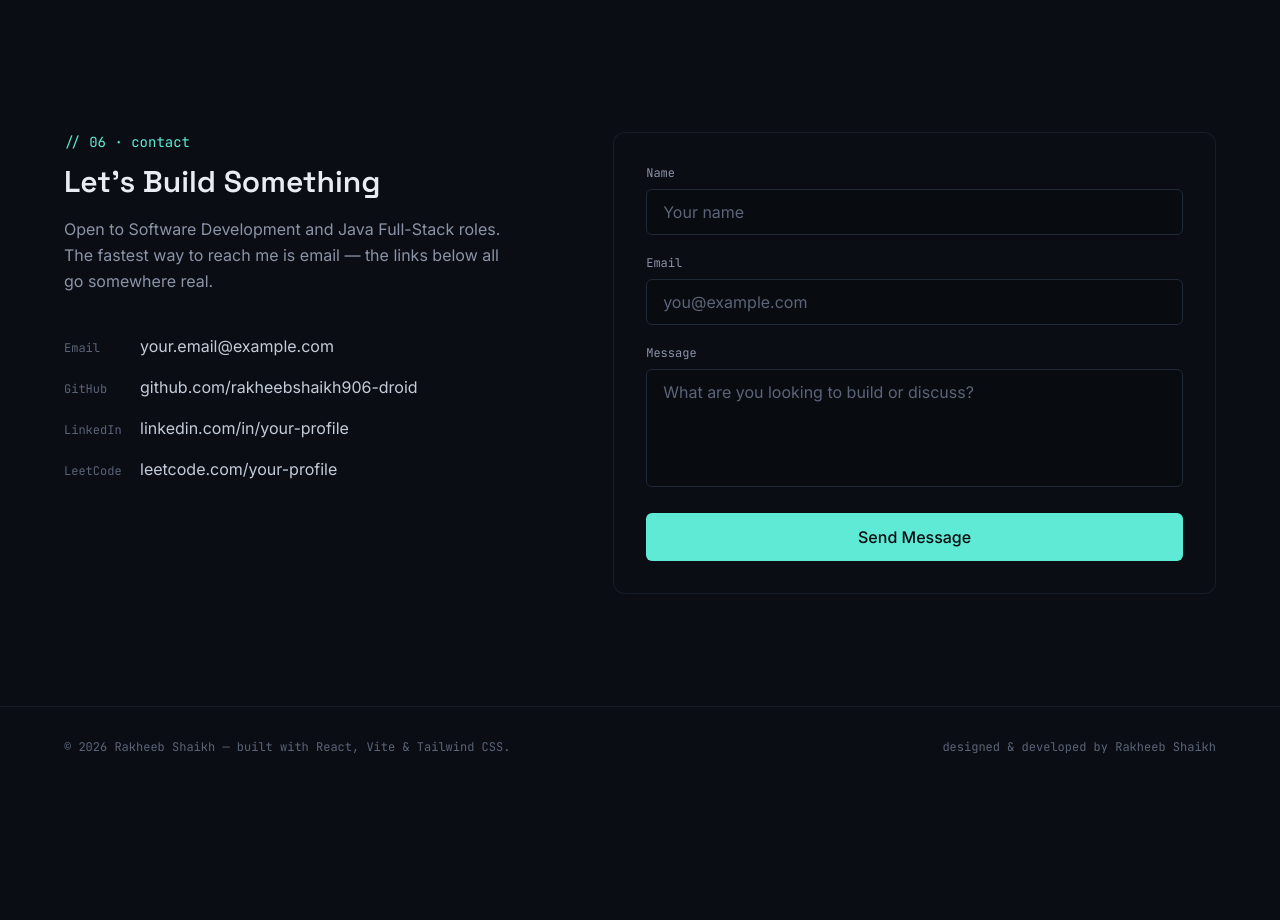
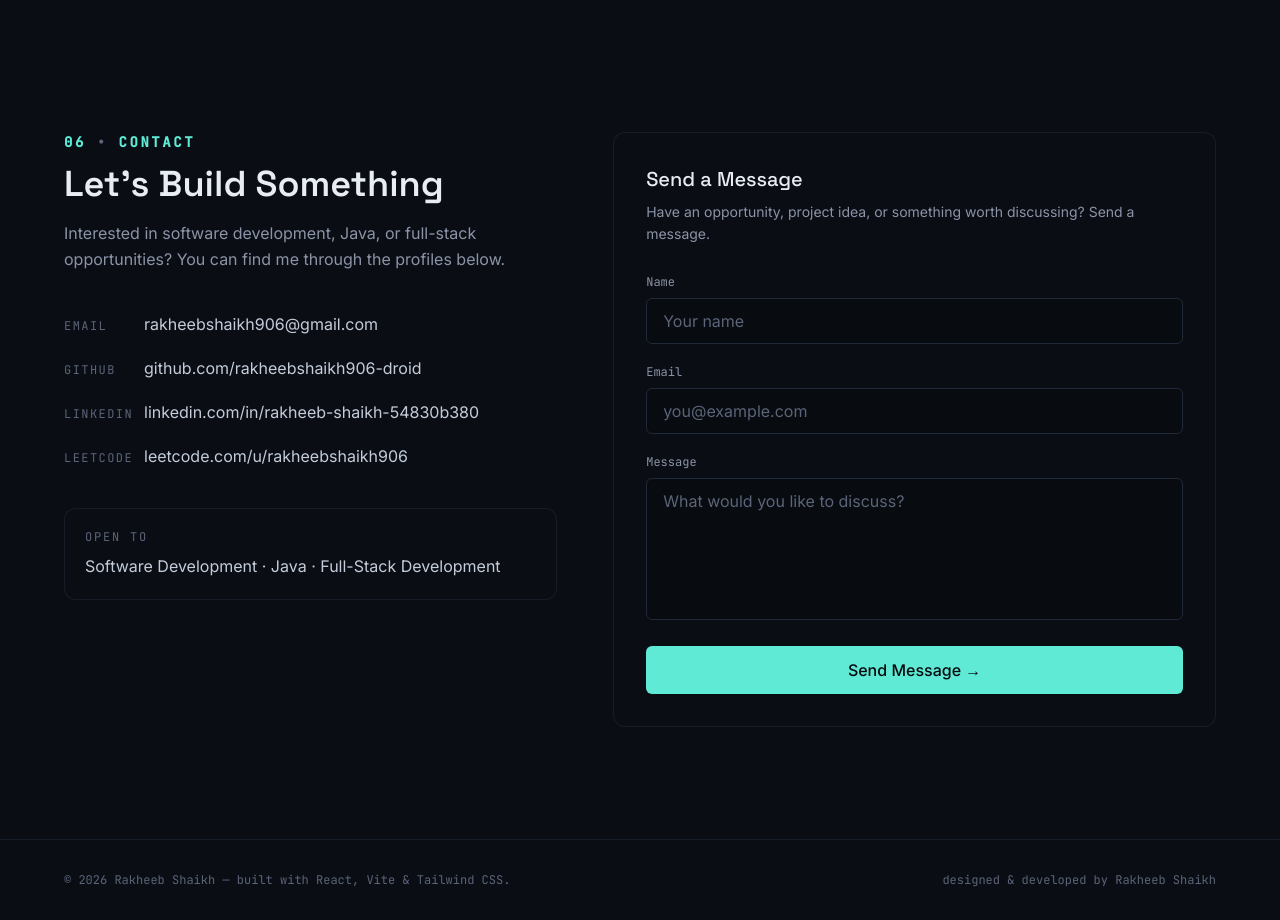
Before and after one commit to rakheebshaikh906-droid/My-Portfolio, a React (Vite) app: page / in a window 1280 px wide. Shown: the part 7000-7920 px from the top of the page. Before the commit the page ends 7787 px from the top, so only its background shows below. Built offline with nearby package versions, Linux system fonts and the light colour scheme.

Commit message:
portfolio

```diff
--- a/src/components/Contact.jsx
+++ b/src/components/Contact.jsx
@@ -2,144 +2,208 @@ import { useState } from 'react'
 import Reveal from './Reveal'
 
 const CONTACT_LINKS = [
-  { label: 'Email', value: 'your.email@example.com', href: 'mailto:your.email@example.com' },
-  { label: 'GitHub', value: 'github.com/rakheebshaikh906-droid', href: 'https://github.com/rakheebshaikh906-droid' },
-  { label: 'LinkedIn', value: 'linkedin.com/in/your-profile', href: 'https://www.linkedin.com/in/rakheeb-shaikh-54830b380/' },
-  { label: 'LeetCode', value: 'leetcode.com/your-profile', href: 'https://leetcode.com/u/rakheebshaikh906/' },
+  {
+    label: 'Email',
+    value: 'rakheebshaikh906@gmail.com',
+    href: 'mailto:rakheebshaikh906@gmail.com',
+  },
+  {
+    label: 'GitHub',
+    value: 'github.com/rakheebshaikh906-droid',
+    href: 'https://github.com/rakheebshaikh906-droid',
+  },
+  {
+    label: 'LinkedIn',
+    value: 'linkedin.com/in/rakheeb-shaikh-54830b380',
+    href: 'https://www.linkedin.com/in/rakheeb-shaikh-54830b380/',
+  },
+  {
+    label: 'LeetCode',
+    value: 'leetcode.com/u/rakheebshaikh906',
+    href: 'https://leetcode.com/u/rakheebshaikh906/',
+  },
 ]
 
-// TODO: Replace with your real Formspree endpoint (or other email service)
-// once you've created a form at https://formspree.io — e.g. 'https://formspree.io/f/xxxxxxx'
 const FORM_ENDPOINT = ''
 
 export default function Contact() {
-  const [status, setStatus] = useState('idle') // idle | sending | sent | error
+  const [status, setStatus] = useState('idle')
 
   async function handleSubmit(e) {
     e.preventDefault()
 
     if (!FORM_ENDPOINT) {
-      // No backend configured yet — this keeps the UI honest instead of
-      // pretending a submission succeeded.
       setStatus('error')
       return
     }
 
     setStatus('sending')
+
     const formData = new FormData(e.target)
 
     try {
       const res = await fetch(FORM_ENDPOINT, {
         method: 'POST',
         body: formData,
-        headers: { Accept: 'application/json' },
+        headers: {
+          Accept: 'application/json',
+        },
       })
+
       setStatus(res.ok ? 'sent' : 'error')
-      if (res.ok) e.target.reset()
+
+      if (res.ok) {
+        e.target.reset()
+      }
     } catch {
       setStatus('error')
     }
   }
 
   return (
-    <section id="contact" className="py-28 px-6">
-      <div className="max-w-6xl mx-auto grid lg:grid-cols-[0.9fr_1.1fr] gap-14">
+    <section id="contact" className="px-6 py-28">
+      <div className="mx-auto grid max-w-6xl gap-14 lg:grid-cols-[0.9fr_1.1fr]">
+
+        {/* Contact information */}
         <Reveal>
-          <p className="font-mono text-sm text-signal-teal mb-3">// 06 · contact</p>
-          <h2 className="font-display font-semibold text-3xl text-fog-100 mb-4">
+          <div className="mb-3">
+            <p className="font-mono text-sm font-semibold uppercase tracking-[0.18em] text-signal-teal">
+              06 <span className="text-fog-700">•</span> Contact
+            </p>
+          </div>
+
+          <h2 className="mb-4 font-display text-3xl font-semibold text-fog-100 sm:text-4xl">
             Let's Build Something
           </h2>
-          <p className="text-fog-500 leading-relaxed mb-10 max-w-md">
-            Open to Software Development and Java Full-Stack roles. The fastest way to
-            reach me is email — the links below all go somewhere real.
+
+          <p className="mb-10 max-w-md leading-relaxed text-fog-500">
+            Interested in software development, Java, or full-stack
+            opportunities? You can find me through the profiles below.
           </p>
 
-          <ul className="space-y-4">
+          <ul className="space-y-5">
             {CONTACT_LINKS.map((link) => (
               <li key={link.label}>
                 <a
                   href={link.href}
-                  target={link.href.startsWith('http') ? '_blank' : undefined}
-                  rel={link.href.startsWith('http') ? 'noreferrer' : undefined}
-                  className="group flex items-baseline gap-3"
+                  target="_blank"
+                  rel="noopener noreferrer"
+                  className="group flex flex-col gap-1 sm:flex-row sm:items-baseline sm:gap-4"
                 >
-                  <span className="font-mono text-xs text-fog-700 w-16 shrink-0">{link.label}</span>
-                  <span className="text-fog-300 group-hover:text-signal-teal transition-colors border-b border-transparent group-hover:border-signal-teal/50">
+                  <span className="w-16 shrink-0 font-mono text-xs uppercase tracking-[0.12em] text-fog-700">
+                    {link.label}
+                  </span>
+
+                  <span className="break-all text-fog-300 transition-colors duration-200 group-hover:text-signal-teal">
                     {link.value}
                   </span>
                 </a>
               </li>
             ))}
           </ul>
+
+          <div className="mt-10 rounded-xl border border-ink-600/60 bg-ink-900/50 p-5">
+            <p className="font-mono text-xs uppercase tracking-[0.15em] text-fog-700">
+              Open to
+            </p>
+
+            <p className="mt-2 leading-relaxed text-fog-300">
+              Software Development · Java · Full-Stack Development
+            </p>
+          </div>
         </Reveal>
 
+        {/* Contact form */}
         <Reveal delay={100}>
           <form
             onSubmit={handleSubmit}
-            className="border border-ink-600/60 rounded-xl bg-ink-900/60 p-8 space-y-5"
+            className="space-y-5 rounded-xl border border-ink-600/60 bg-ink-900/60 p-7 sm:p-8"
           >
             <div>
-              <label htmlFor="name" className="block font-mono text-xs text-fog-500 mb-2">
+              <p className="font-display text-xl font-medium text-fog-100">
+                Send a Message
+              </p>
+
+              <p className="mt-2 text-sm leading-relaxed text-fog-500">
+                Have an opportunity, project idea, or something worth
+                discussing? Send a message.
+              </p>
+            </div>
+
+            <div className="pt-2">
+              <label
+                htmlFor="name"
+                className="mb-2 block font-mono text-xs text-fog-500"
+              >
                 Name
               </label>
+
               <input
                 id="name"
                 name="name"
                 type="text"
                 required
                 autoComplete="name"
-                className="w-full rounded-md bg-ink-950 border border-ink-600 px-4 py-2.5 text-fog-100 placeholder:text-fog-700 focus:border-signal-teal/60 outline-none transition-colors"
+                className="w-full rounded-md border border-ink-600 bg-ink-950 px-4 py-2.5 text-fog-100 outline-none transition-colors placeholder:text-fog-700 focus:border-signal-teal/60"
                 placeholder="Your name"
               />
             </div>
 
             <div>
-              <label htmlFor="email" className="block font-mono text-xs text-fog-500 mb-2">
+              <label
+                htmlFor="email"
+                className="mb-2 block font-mono text-xs text-fog-500"
+              >
                 Email
               </label>
+
               <input
                 id="email"
                 name="email"
                 type="email"
                 required
                 autoComplete="email"
-                className="w-full rounded-md bg-ink-950 border border-ink-600 px-4 py-2.5 text-fog-100 placeholder:text-fog-700 focus:border-signal-teal/60 outline-none transition-colors"
+                className="w-full rounded-md border border-ink-600 bg-ink-950 px-4 py-2.5 text-fog-100 outline-none transition-colors placeholder:text-fog-700 focus:border-signal-teal/60"
                 placeholder="you@example.com"
               />
             </div>
 
             <div>
-              <label htmlFor="message" className="block font-mono text-xs text-fog-500 mb-2">
+              <label
+                htmlFor="message"
+                className="mb-2 block font-mono text-xs text-fog-500"
+              >
                 Message
               </label>
+
               <textarea
                 id="message"
                 name="message"
                 required
-                rows={4}
-                className="w-full rounded-md bg-ink-950 border border-ink-600 px-4 py-2.5 text-fog-100 placeholder:text-fog-700 focus:border-signal-teal/60 outline-none transition-colors resize-none"
-                placeholder="What are you looking to build or discuss?"
+                rows={5}
+                className="w-full resize-none rounded-md border border-ink-600 bg-ink-950 px-4 py-2.5 text-fog-100 outline-none transition-colors placeholder:text-fog-700 focus:border-signal-teal/60"
+                placeholder="What would you like to discuss?"
               />
             </div>
 
             <button
               type="submit"
               disabled={status === 'sending'}
-              className="w-full rounded-md bg-signal-teal px-6 py-3 font-medium text-ink-950 hover:bg-signal-teal/90 transition-colors disabled:opacity-60"
+              className="w-full rounded-md bg-signal-teal px-6 py-3 font-medium text-ink-950 transition-all duration-200 hover:bg-signal-teal/90 hover:shadow-[0_8px_25px_rgba(94,234,212,0.12)] disabled:cursor-not-allowed disabled:opacity-60"
             >
-              {status === 'sending' ? 'Sending…' : 'Send Message'}
+              {status === 'sending' ? 'Sending...' : 'Send Message →'}
             </button>
 
             {status === 'sent' && (
-              <p className="font-mono text-xs text-signal-teal">Message sent — thank you.</p>
+              <p className="font-mono text-xs text-signal-teal">
+                Message sent successfully.
+              </p>
             )}
+
             {status === 'error' && (
-              <p className="font-mono text-xs text-signal-amber">
-                Form isn't connected yet. Email me directly, or wire up{' '}
-                <a href="https://formspree.io" target="_blank" rel="noreferrer" className="underline">
-                  Formspree
-                </a>{' '}
-                in <code className="text-fog-300">Contact.jsx</code>.
+              <p className="text-xs leading-relaxed text-signal-amber">
+                The contact form is not connected yet. Please use one of the
+                profile links to reach me directly.
               </p>
             )}
           </form>
```
